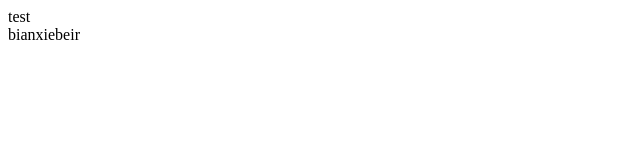
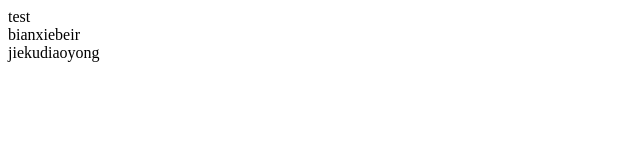
Before and after one commit to maoqinqin/git-pick, a plain HTML site: page index.html in a window 1280 px wide. Shown: the whole page, without its empty margins (0-640 px from the left). Drawn offline with Linux system fonts and the light colour scheme.

Commit message:
接口调用

```diff
--- a/index.html
+++ b/index.html
@@ -8,5 +8,6 @@
 <body>
     test
     <div>bianxiebeir</div>
+    <div>jiekudiaoyong</div>
 </body>
 </html>
```
